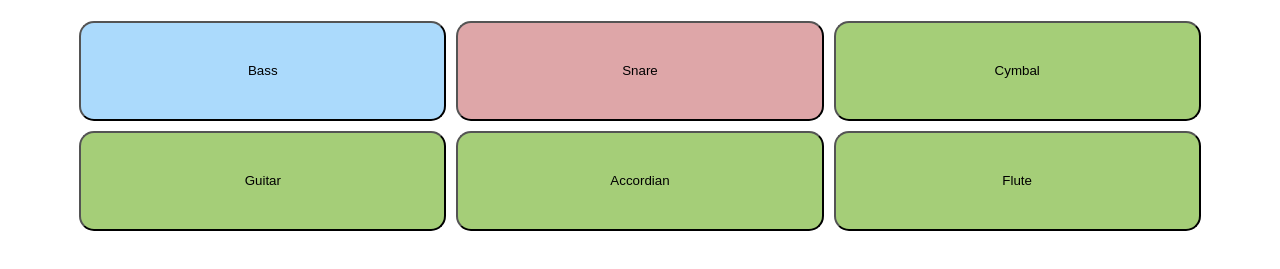
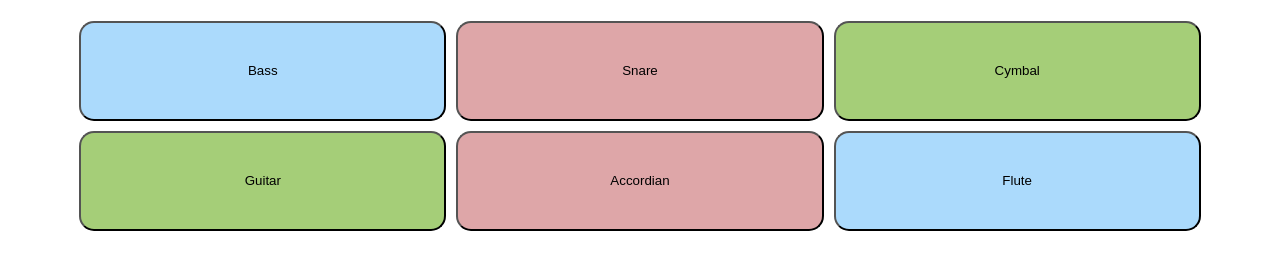
Before and after one commit to asharcinie3/mi349_soundboard, a plain HTML site: page index.html in a window 1280 px wide. Shown: the part 79-348 px from the top of the page. Drawn offline with Linux system fonts and the light colour scheme.

Commit message:
fix colors

```diff
--- a/style.css
+++ b/style.css
@@ -47,14 +47,14 @@ h1 {
 }
 
 #b5 {
-    background-color: #A5CE78;
+    background-color: #DEA6A8;
     grid-column: 2;
     grid-row: 2;
     border-radius: 15px;
 }
 
 #b6 {
-    background-color: #A5CE78;
+    background-color: #ABDAFC;
     grid-column: 3;
     grid-row: 2;
     border-radius: 15px;
```
